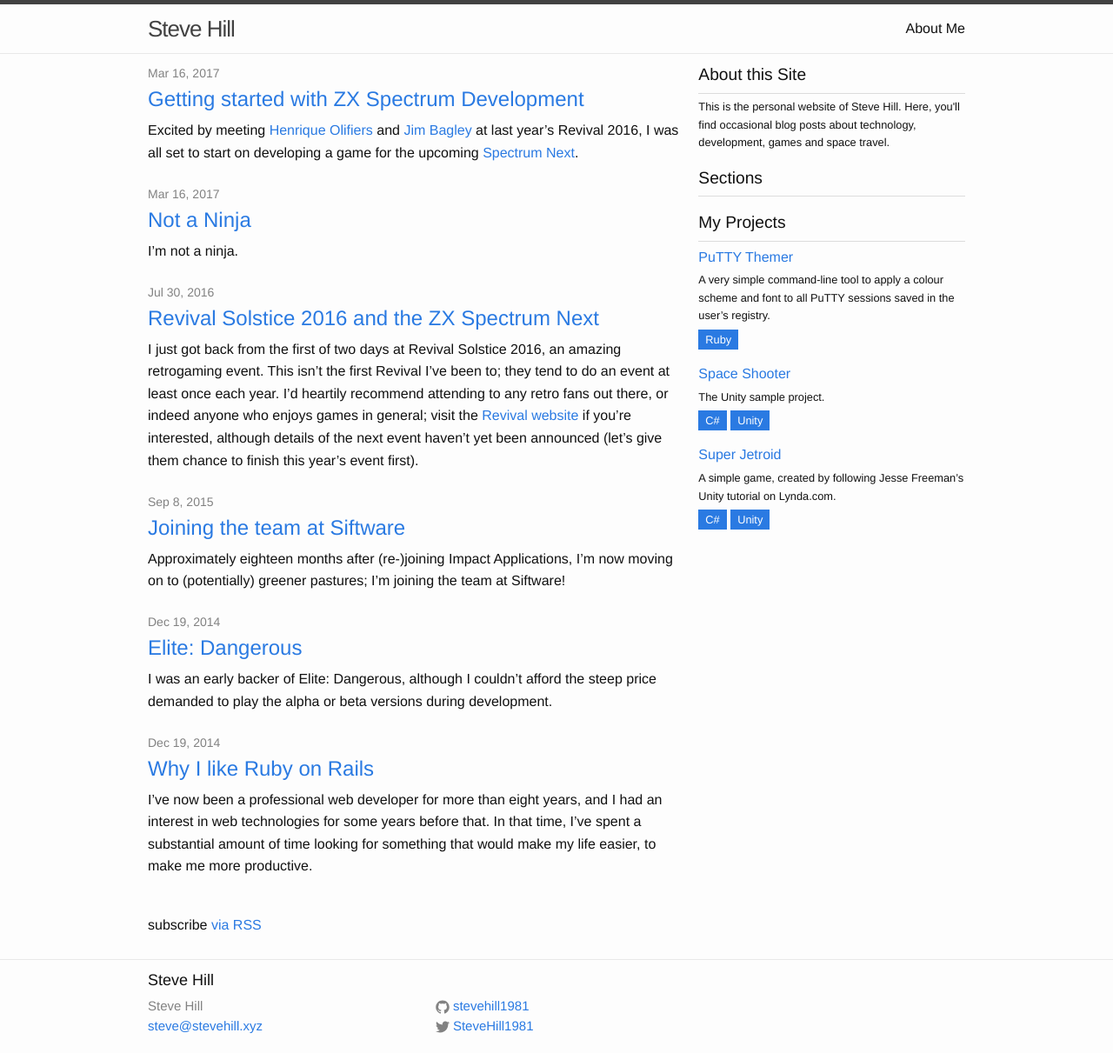
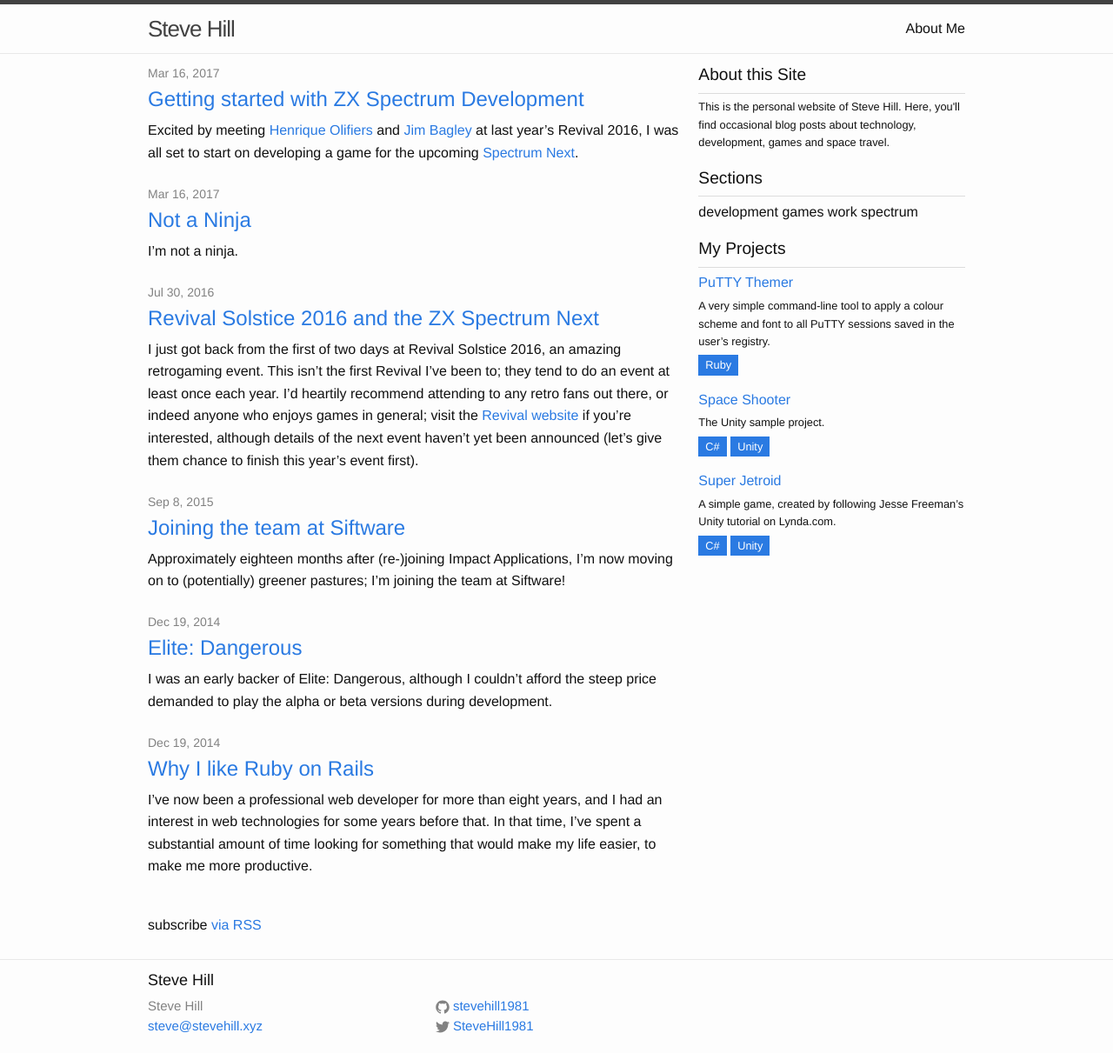
Before and after one commit to stevehill1981/stevehill1981.github.io, a Jekyll site: the page built from index.html, in a window 1280 px wide. Shown: the whole page at 87% size. Built offline with Jekyll 4.4.1, drawn with Linux system fonts in a browser that asks for light colours.

Commit message:
Fix categories

```diff
--- a/_includes/site-categories.html
+++ b/_includes/site-categories.html
@@ -3,7 +3,7 @@
 
     <ul>
         {% for category in site.categories %}
-            {{ category.name }}
+            {{ category[0] }}
         {% endfor %}
     </ul>
 </section>
```
